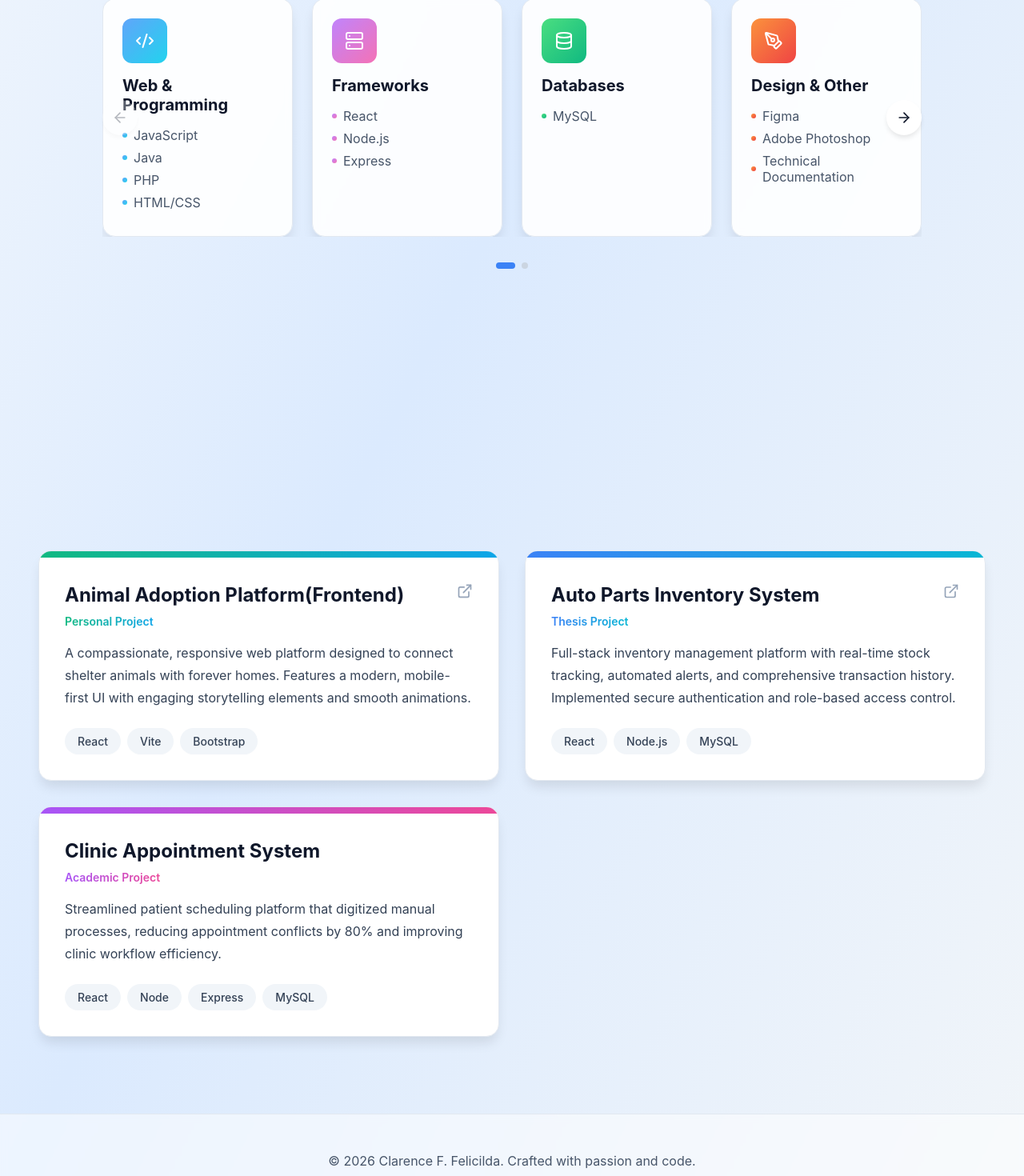
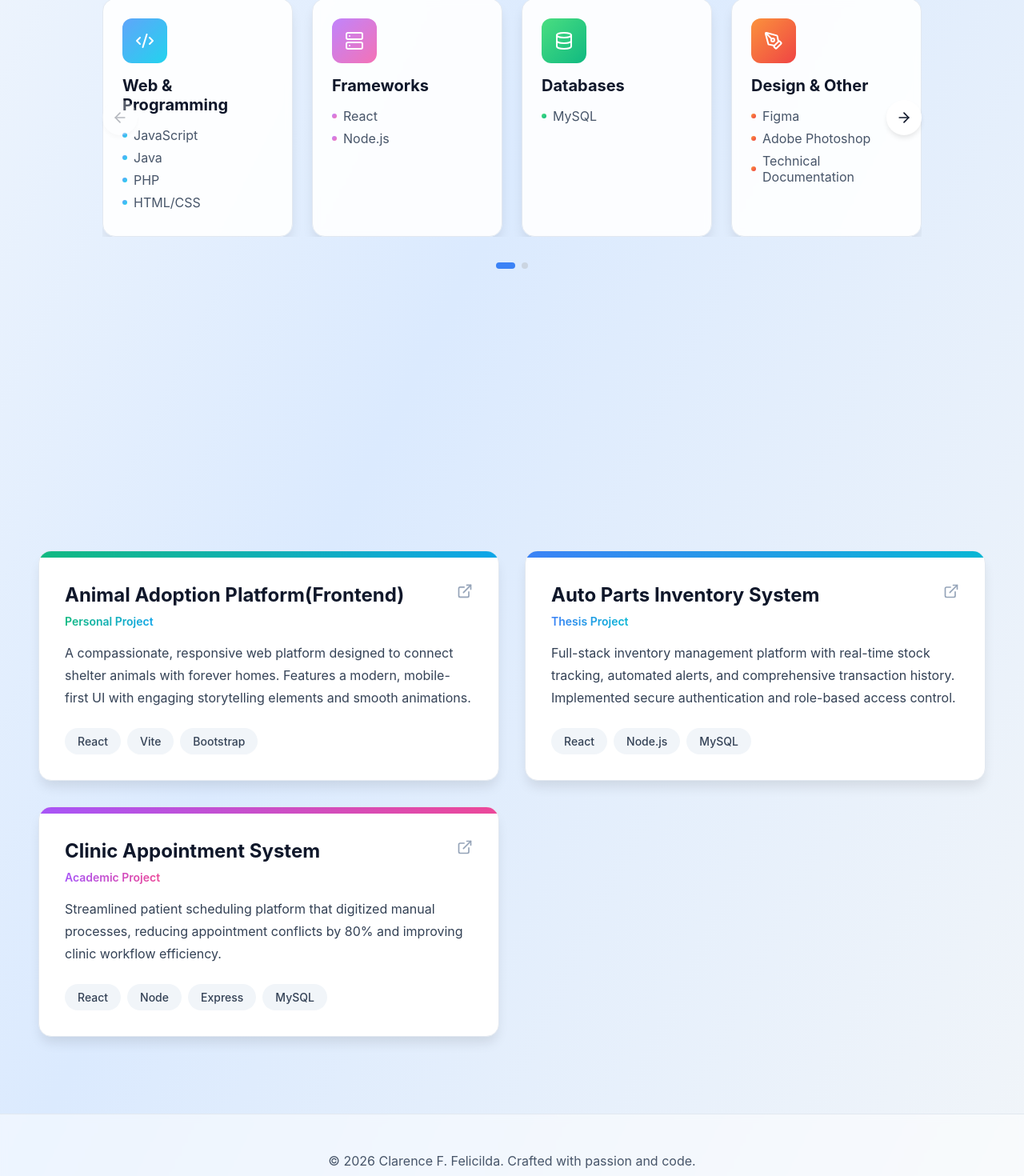
Before and after one commit to kurarenzu007/my-portfolio, a React (Vite) app in the folder my-portfolio/: page / in a window 1280 px wide. Shown: the part 1058-2528 px from the top of the page at 80% size. Built offline with nearby package versions, Linux system fonts and the light colour scheme.

Commit message:
portfolio minor updates

```diff
--- a/my-portfolio/src/Portfolio.jsx
+++ b/my-portfolio/src/Portfolio.jsx
@@ -63,7 +63,7 @@ const Portfolio = () => {
       tech: ["React", "Node", "Express", "MySQL"],
       desc: "Streamlined patient scheduling platform that digitized manual processes, reducing appointment conflicts by 80% and improving clinic workflow efficiency.",
       gradient: "linear-gradient(to right, #a855f7, #ec4899)",
-      link: null
+      link: "https://github.com/kurarenzu007/clinic-appointment"
     }
   ];
 
@@ -77,7 +77,7 @@ const Portfolio = () => {
     {
       name: "Frameworks",
       icon: <Server size={24} />,
-      items: ["React", "Node.js", "Express"],
+      items: ["React", "Node.js"],
       color: "linear-gradient(to bottom right, #c084fc, #f472b6)"
     },
     {
```
Also changed, not shown: 1 other file (tests, documents, lock files or other folders).
